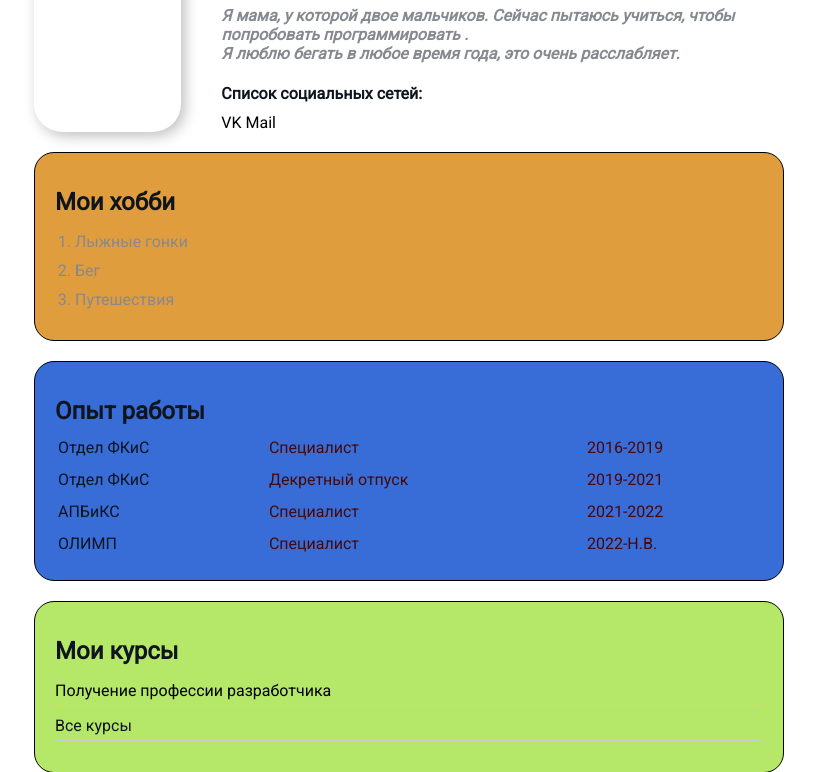
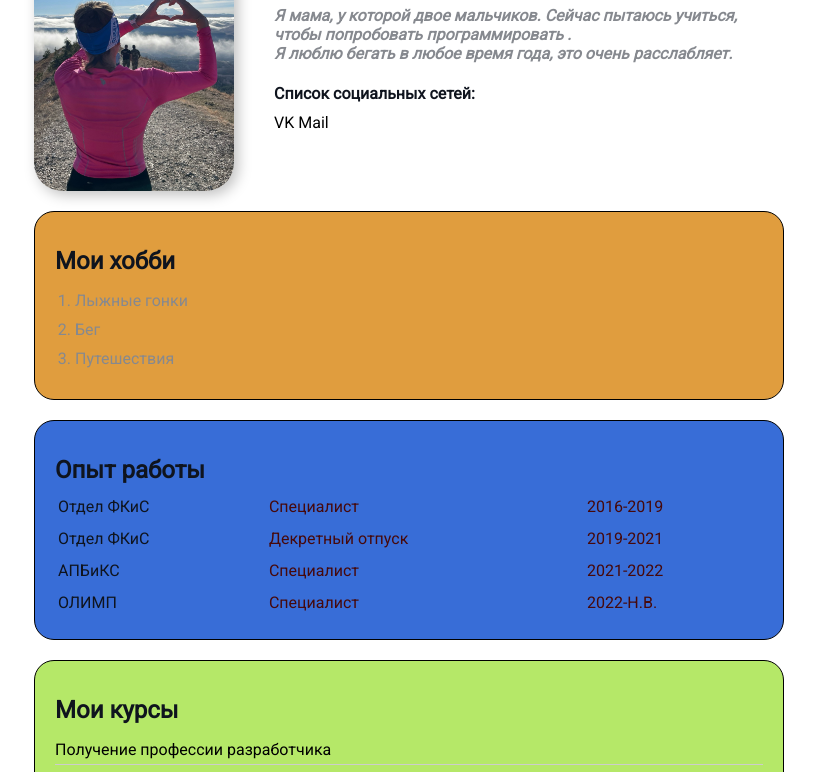
Before and after one commit to Anzhelika25-94/Anzhelika25-94rschool.github.io, a plain HTML site: page index.html in a window 1280 px wide. Shown: the part 93-865 px from the top of the page, without its empty margins (231-1046 px from the left). Drawn offline with Linux system fonts and the light colour scheme.

Commit message:
Update index.html

```diff
--- a/index.html
+++ b/index.html
@@ -15,7 +15,7 @@
 
         <div class="info">
 
-            <img src="/_Wt5bUWmBbQ.JPG" alt="Анжелика" class="avatar"/>
+            <img src="./image.jpg" alt="Анжелика" class="avatar"/>
             <div class="info-text">
             <h1>Черненко Анжелика</h1>
             <p>Я мама, у которой двое <strong>мальчиков</strong>. Сейчас пытаюсь учиться, чтобы попробовать программировать .</p>
```
